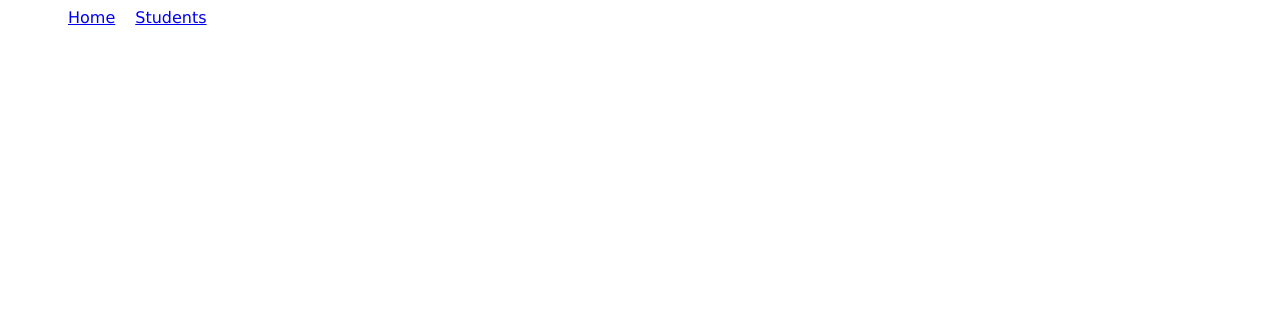
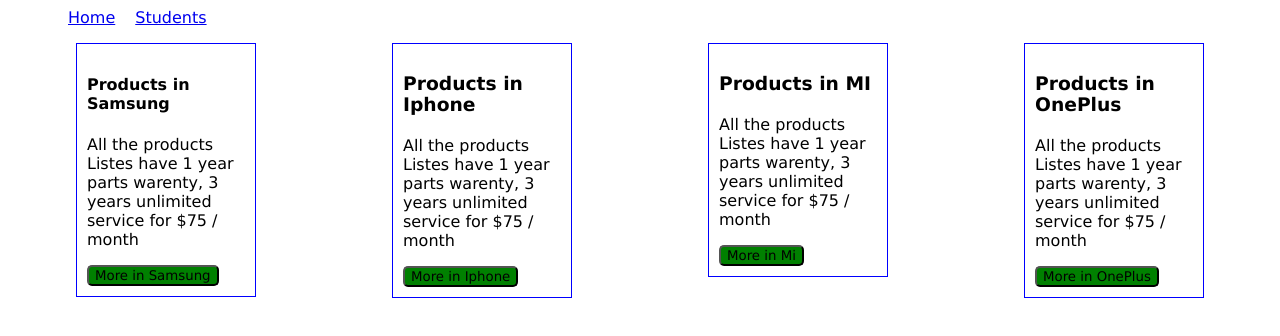
Before and after one commit to jusjassar/StackBlitz, an Angular app: page / in a window 1280 px wide. Shown: the top 336 px of the page. Built offline with nearby package versions, Linux system fonts and the light colour scheme.

Commit message:
4 files modified, 3 added

```diff
--- a/src/app/app.component.css
+++ b/src/app/app.component.css
@@ -5,3 +5,11 @@
   display: inline;
   margin-left: 20px;
 }
+.btn{
+  background-color: green;
+  border-radius: 5px;
+}
+.container{
+  display: flex;
+  justify-content: space-around;
+}
--- a/src/app/app.component.html
+++ b/src/app/app.component.html
@@ -1,9 +1,28 @@
 <div>
   <ul>
-    <li><a routerLink='home'>Home</a></li>
-    <li><a routerLink='students'>Students</a></li>
+    <li><a routerLink="home">Home</a></li>
+    <li><a routerLink="students">Students</a></li>
   </ul>
 </div>
 <div>
   <router-outlet></router-outlet>
 </div>
+<div class="container">
+  <!-- example of custom property -->
+  <app-products [title]='titleSamsung'>
+    <!-- <h3 class="title">Products in Samsung</h3> -->
+    <button class="btn">More in Samsung</button>
+  </app-products>
+  <app-products>
+  <h3 class="title">Products in Iphone</h3>
+  <button class="btn">More in Iphone</button>
+</app-products>
+<app-products>
+<h3 class="title">Products in MI</h3>
+<button class="btn">More in Mi</button>
+</app-products>
+<app-products>
+<h3 class="title">Products in OnePlus</h3>
+<button class="btn">More in OnePlus</button>
+</app-products>
+</div>
--- a/src/app/app.component.ts
+++ b/src/app/app.component.ts
@@ -5,4 +5,7 @@
   templateUrl: './app.component.html',
   styleUrls: [ './app.component.css' ]
 })
-export class AppComponent  { }
+export class AppComponent  {
+
+  titleSamsung="Products in Samsung"
+ }
--- a/src/app/app.module.ts
+++ b/src/app/app.module.ts
@@ -5,6 +5,7 @@
 
 import { AppComponent } from './app.component';
 import { StudentsComponent } from './students/students.component';
+import { ProductsComponent } from './products/products.component';
 
 const appRoutes:Routes=[
 {path:'students',component:StudentsComponent}
@@ -16,7 +17,8 @@
 HttpClientModule],
   declarations: [
     AppComponent,
-    StudentsComponent
+    StudentsComponent,
+    ProductsComponent
   ],
   bootstrap: [AppComponent],
 })
--- /dev/null
+++ b/src/app/products/products.component.css
@@ -0,0 +1,6 @@
+.card{
+  border: 1px solid blue;
+  margin: auto;
+  width: 50%;
+  padding:10px;
+}
--- /dev/null
+++ b/src/app/products/products.component.html
@@ -0,0 +1,8 @@
+<div class="card">
+ <ng-content select=".title"></ng-content>
+ <h4>{{title}}</h4>
+ <p>
+  All the products Listes have 1 year parts warenty, 3 years unlimited service for $75 / month
+</p>
+<ng-content select=".btn"></ng-content>
+</div>
--- /dev/null
+++ b/src/app/products/products.component.ts
@@ -0,0 +1,15 @@
+import { Component, Input, OnInit } from '@angular/core';
+
+@Component({
+  selector: 'app-products',
+  templateUrl: './products.component.html',
+  styleUrls: ['./products.component.css']
+})
+export class ProductsComponent implements OnInit {
+
+  constructor() { }
+
+  ngOnInit() {
+  }
+@Input() title:string;
+}
```
